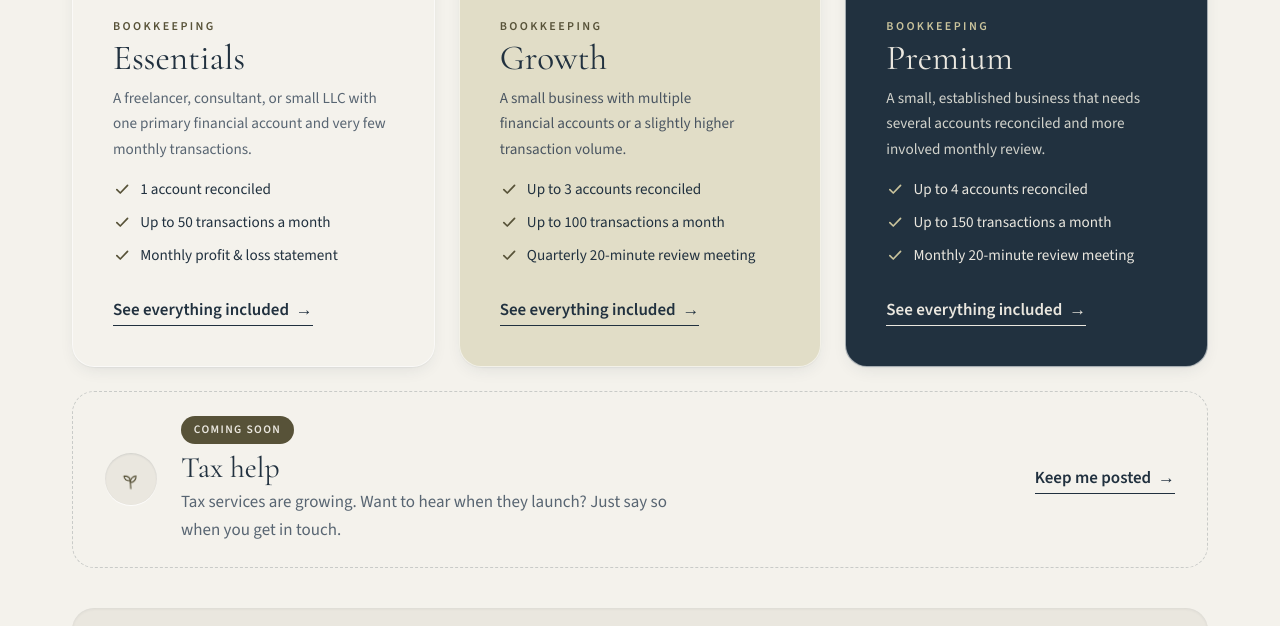
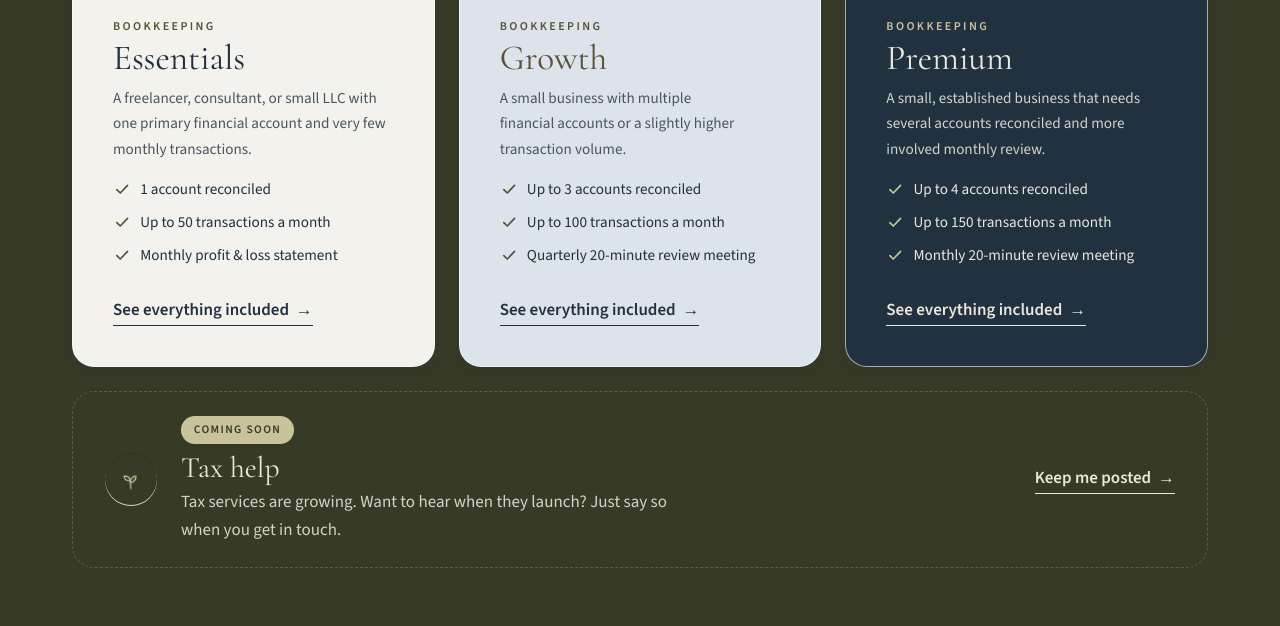
Before and after one commit to corrigk/truebranch-accounting, an Astro site: page / in a window 1280 px wide. Shown: the part 2779-3405 px from the top of the page. Built offline with nearby package versions, Linux system fonts and the light colour scheme; Astro itself is replaced by a stand-in of ours.

Commit message:
Dark green package sections, pale-blue Growth card; last name Rankin
- Home "How I can help" and Services "Monthly packages" sections now sit
  on dark green; Essentials cream, Growth pale blue (olive name), Premium navy
- Section labels stay light inside dark sections in every theme
- Franccesca's last name updated to Rankin

Co-Authored-By: Claude Opus 5.5 <noreply@anthropic.com>

```diff
--- a/src/pages/about/index.astro
+++ b/src/pages/about/index.astro
@@ -26,7 +26,7 @@ const values = [
 ---
 <Base
   title="About"
-  description="Meet Franccesca Thomas, the Pewaukee, WI bookkeeper behind TrueBranch Accounting."
+  description="Meet Franccesca Rankin, the Pewaukee, WI bookkeeper behind TrueBranch Accounting."
 >
   <PageIntro eyebrow="About" title={`Hi, I’m <em>${site.ownerFirstName}</em>.`} draftTitle={false}>
     <p class="lede draft">I help small business owners feel calm and clear about their money.</p>
--- a/src/pages/index.astro
+++ b/src/pages/index.astro
@@ -109,7 +109,8 @@ const benefits = [
   </section>
 
   <!-- ============ SERVICES OVERVIEW ============ -->
-  <section class="section section--paper services-sec" aria-labelledby="services-title">
+  <!-- Dark green section; Essentials and Growth stay light, Premium is navy -->
+  <section class="section band-forest services-sec" aria-labelledby="services-title">
     <Brand name="branch" class="services-sec__branch" />
     <div class="wrap">
       <div class="section-head" data-reveal>
@@ -118,7 +119,7 @@ const benefits = [
       </div>
       <div class="services">
         {packages.map((p, i) => (
-          <article class={`card card--lift service service--${p.id} ${p.id === 'premium' ? 'band-navy' : ''}`} data-reveal style={`--d:${i}`}>
+          <article class={`card card--lift service service--${p.id} ${p.id === 'premium' ? 'band-navy' : 'band-light'}`} data-reveal style={`--d:${i}`}>
             <span class="icon-bubble"><Icon name={pkgIcons[p.id]} /></span>
             <p class="service__kicker">Bookkeeping</p>
             <h3>{p.name.replace('Bookkeeping ', '')}</h3>
@@ -298,8 +299,9 @@ const benefits = [
   .service__list li { display: flex; gap: 0.55rem; align-items: center; }
   .service__list :global(.icon) { width: 1.15rem; height: 1.15rem; color: var(--tb-olive); stroke-width: 2.2; }
   .service .text-link { margin-top: auto; color: var(--tb-navy); }
-  .service--growth { background: var(--pkg-tint, #E1DDC7); }
-  :global(html[data-theme='dusty']) .service--growth { --pkg-tint: #D6DCE1; }
+  /* Growth: pale navy-blue card, with the olive used for its name instead */
+  .service--growth { background: #DCE3EA; }
+  .service--growth h3 { color: var(--tb-olive); }
   .service--premium { background: var(--tb-cream); }
   @media (min-width: 60rem) {
     .service { display: grid; grid-row: span 6; grid-template-rows: subgrid; justify-items: start; align-content: start; }
--- a/src/site.config.ts
+++ b/src/site.config.ts
@@ -9,7 +9,7 @@
 export const site = {
   name: 'TrueBranch Accounting',
   legalName: 'TrueBranch Accounting LLC',
-  owner: 'Franccesca Thomas',
+  owner: 'Franccesca Rankin',
   ownerFirstName: 'Franccesca',
 
   // PLACEHOLDER: business email. Shown on the site as the contact address.
--- a/src/styles/themes.css
+++ b/src/styles/themes.css
@@ -42,6 +42,7 @@ html[data-theme='bold'] .benefit:nth-child(2) {
 }
 .band-navy,
 html[data-theme='bold'] .section--paper:nth-of-type(even),
+html[data-theme='bold'] .qbo-sec, /* keeps it from merging with the green packages band above */
 html[data-theme='bold'] .benefit:nth-child(1),
 html[data-theme='bold'] .value:nth-child(2) {
   --tb-cream:  #21313F;
@@ -50,6 +51,28 @@ html[data-theme='bold'] .value:nth-child(2) {
   --tb-forest: #383A28;
 }
 :is(.band-forest, .band-navy, html[data-theme='bold'] .section--paper) .press { text-shadow: none; }
+
+/* A light card placed inside a dark band: restores the normal palette so
+   its text is dark again. */
+.band-light {
+  --tb-navy:   #21313F;
+  --tb-slate:  #4A5561;
+  --tb-forest: #383A28;
+  --tb-cream:  #EAE7DF;
+  --tb-olive:  #575238;
+  --tb-mist:   #9CA5B0;
+  --tb-paper:  #F4F2EC;
+  --tb-white:  #FFFFFF;
+  --tb-line:   #C9CBC8;
+  --tb-sun:    #FBF6EA;
+  --tb-shade:  33 49 63;
+  color: var(--tb-navy);
+}
+/* Small section labels inside dark bands stay light, whatever a theme sets elsewhere. */
+html[data-theme] :is(.band-forest, .band-navy) .eyebrow { color: var(--tb-olive); }
+
+/* Light blue (a pale tint of the brand navy), used instead of a yellow tint */
+.tint-blue { background: #DCE3EA !important; }
 
 /* Tinted backgrounds are a little darker than cream, so secondary text uses a
    deeper slate there to keep WCAG AA contrast (4.5:1). */
@@ -61,9 +84,6 @@ html:is([data-theme='olive'], [data-theme='dusty'], [data-theme='bold']) { --tb-
 html[data-theme] .on-dark .btn--primary { --btn-bg: var(--tb-cream); --btn-fg: var(--tb-navy); }
 html[data-theme] .on-dark .btn--primary:hover { --btn-bg: #fff; }
 
-/* A tinted card sitting inside a dark band gets a deep olive instead,
-   so its (now cream) text stays readable. */
-html[data-theme='bold'] .section--paper .service--growth { background: #4A4630; --tb-slate: #D2D3CC; }
 
 /* ---------- Shared "color box" treatment for the non-minimal themes ---------- */
 html:is([data-theme='olive'], [data-theme='dusty'], [data-theme='bold']) .benefit,
```
Also changed, not shown: src/pages/services/index.astro (+7 -5 lines).
